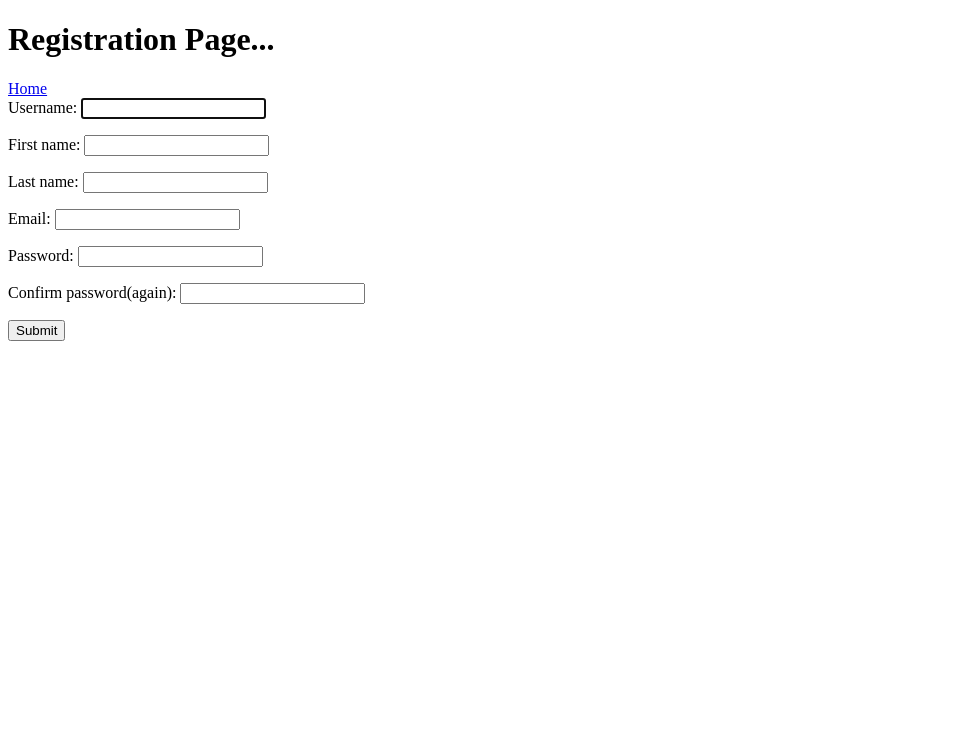
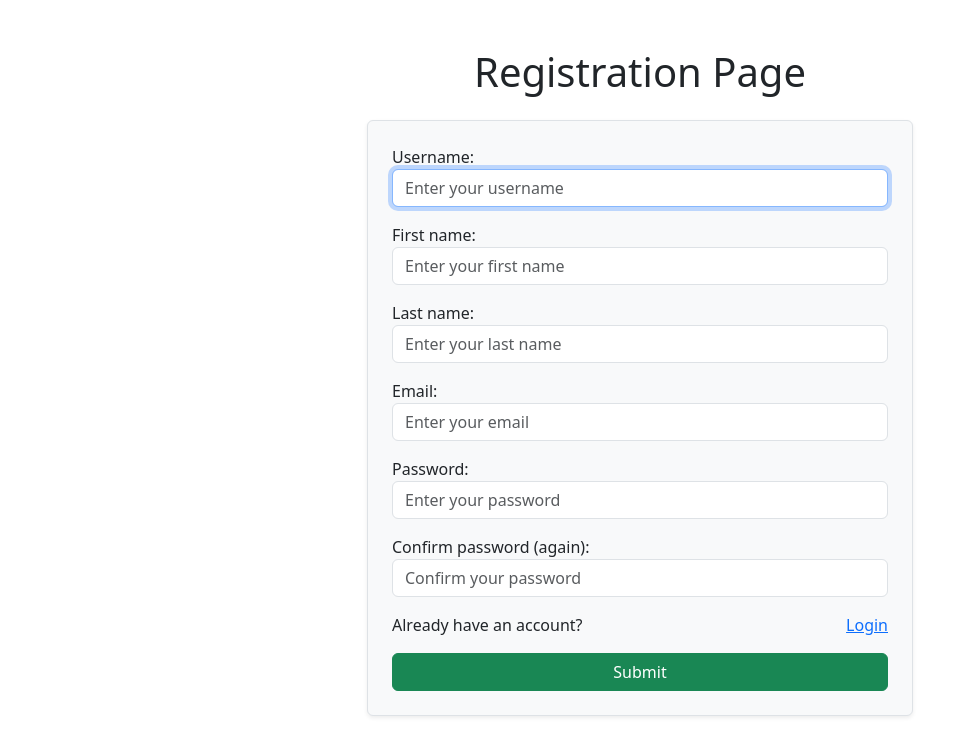
Before and after one commit to musarafhossain/Django-Authentication, a Django app: page /register/ in a window 1280 px wide. Shown: the top 756 px of the page, without its empty margins (0-968 px from the left). Run offline with Django 5.2, Linux system fonts and the light colour scheme.

Commit message:
add design in registration page

```diff
--- a/main/templates/base.html
+++ b/main/templates/base.html
@@ -4,8 +4,11 @@
     <meta charset="UTF-8">
     <meta name="viewport" content="width=device-width, initial-scale=1.0">
     <title>{% block title %}{% endblock %}</title>
+    <link href="https://cdn.jsdelivr.net/npm/bootstrap@5.3.0-alpha3/dist/css/bootstrap.min.css" rel="stylesheet">
+</head>
 </head>
 <body>
     {% block content %}{% endblock %}
+    <script src="https://cdn.jsdelivr.net/npm/bootstrap@5.3.0-alpha3/dist/js/bootstrap.bundle.min.js"></script>
 </body>
 </html>
--- a/main/user/forms.py
+++ b/main/user/forms.py
@@ -3,8 +3,44 @@ from django.contrib.auth.models import User
 from django import forms
 
 class RegistrationForm(UserCreationForm):
-    password2 = forms.CharField(label='Confirm password(again)', widget=forms.PasswordInput)
+    password2 = forms.CharField(
+        label='Confirm password (again)',
+        widget=forms.PasswordInput(attrs={
+            'class': 'form-control',
+            'placeholder': 'Confirm your password'
+        })
+    )
+
     class Meta:
         model = User
-        fields = ['username', 'first_name', 'last_name', 'email']
+        fields = ['username', 'first_name', 'last_name', 'email', 'password1']
         labels = {'email': 'Email'}
+        widgets = {
+            'username': forms.TextInput(attrs={
+                'class': 'form-control',
+                'placeholder': 'Enter your username'
+            }),
+            'first_name': forms.TextInput(attrs={
+                'class': 'form-control',
+                'placeholder': 'Enter your first name'
+            }),
+            'last_name': forms.TextInput(attrs={
+                'class': 'form-control',
+                'placeholder': 'Enter your last name'
+            }),
+            'email': forms.EmailInput(attrs={
+                'class': 'form-control',
+                'placeholder': 'Enter your email'
+            }),
+            'password1': forms.PasswordInput(attrs={
+                'class': 'form-control',
+                'placeholder': 'Enter your password'
+            }),
+        }
+
+    def __init__(self, *args, **kwargs):
+        super().__init__(*args, **kwargs)
+        self.fields['password1'].widget.attrs.update({
+            'class': 'form-control',
+            'placeholder': 'Enter your password'
+        })
--- a/main/user/templates/register.html
+++ b/main/user/templates/register.html
@@ -5,27 +5,42 @@
 {% endblock %}
 
 {% block content %}
-    <h1>Registration Page...</h1>
-    <a href="{% url 'home' %}">Home</a>
-    <form action="" method="post" novalidate>
+    <div class="container mt-5">
+        <div class="row justify-content-center">
+            <div class="col-md-6">
+                <h1 class="text-center mb-4">Registration Page</h1>
+                <form action="" method="post" novalidate class="border p-4 rounded shadow-sm bg-light">
                     {% csrf_token %}
                     {% for fm in form %}
-            {{fm.label_tag}}
-            {{fm}} <br>
-            <p>
-                {{fm.errors|striptags}}
-            </p>
+                        <div class="mb-3">
+                            {{ fm.label_tag }}
+                            {{ fm }}
+                            <div class="text-danger small mt-1">
+                                {{ fm.errors|striptags }}
+                            </div>
+                        </div>
                     {% endfor %}
                     {% if form.non_field_errors %}
+                        <div class="alert alert-danger">
                             {% for error in form.non_field_errors %}
-                <p class="er">{{error}}</p>
+                                {{ error }}
                             {% endfor %}
+                        </div>
                     {% endif %}
-        <button type="submit">Submit</button>
+                    <div class="d-flex justify-content-between align-items-center mb-3">
+                        <span>Already have an account?</span>
+                        <a href="{% url 'login' %}" class="text-primary">Login</a>
+                    </div>
+                    <button type="submit" class="btn btn-success w-100">Submit</button>
                 </form>
                 {% if messages %}
                     {% for message in messages %}
-            <p {% if message.tags %} class="{{message.tags}}" {% endif %}> {{message}} </p>
+                        <div class="mt-3 alert {% if message.tags %} alert-{{ message.tags }} {% else %} alert-info {% endif %}">
+                            {{ message }}
+                        </div>
                     {% endfor %}
                 {% endif %}
+            </div>
+        </div>
+    </div>
 {% endblock %}
```
Lines whose indentation alone changed are shown as unchanged.
